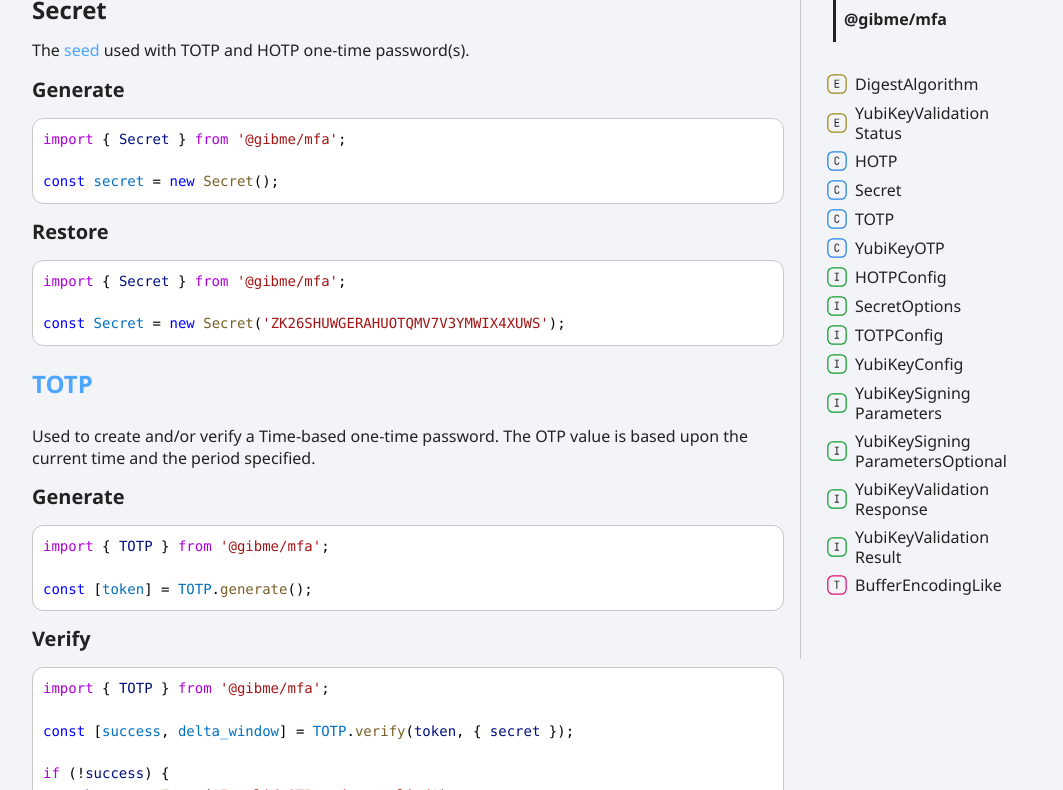
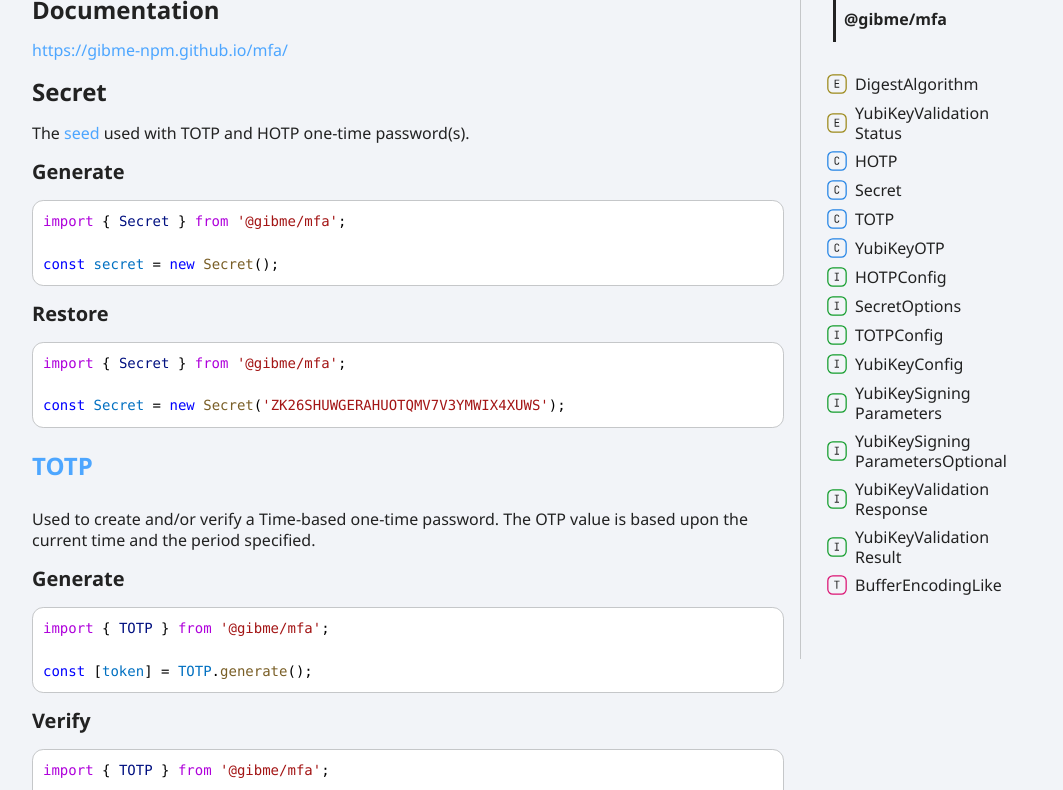
Before and after one commit to gibme-npm/mfa, a website: page docs/index.html in a window 1280 px wide. Shown: the part 173-963 px from the top of the page, without its empty margins (96-1159 px from the left). Drawn offline with Linux system fonts and the light colour scheme.

Commit message:
Add link for documentation

```diff
--- a/docs/index.html
+++ b/docs/index.html
@@ -16,6 +16,11 @@
 <a href="#mfa2fa-one-time-password-otp-library" id="mfa2fa-one-time-password-otp-library" style="color: inherit; text-decoration: none;">
   <h1>MFA/2FA One-Time Password (OTP) Library</h1>
 </a>
+
+<a href="#documentation" id="documentation" style="color: inherit; text-decoration: none;">
+  <h2>Documentation</h2>
+</a>
+<p><a href="https://gibme-npm.github.io/mfa/">https://gibme-npm.github.io/mfa/</a></p>
 
 <a href="#secret" id="secret" style="color: inherit; text-decoration: none;">
   <h2>Secret</h2>
```
Also changed, not shown: README.md.
